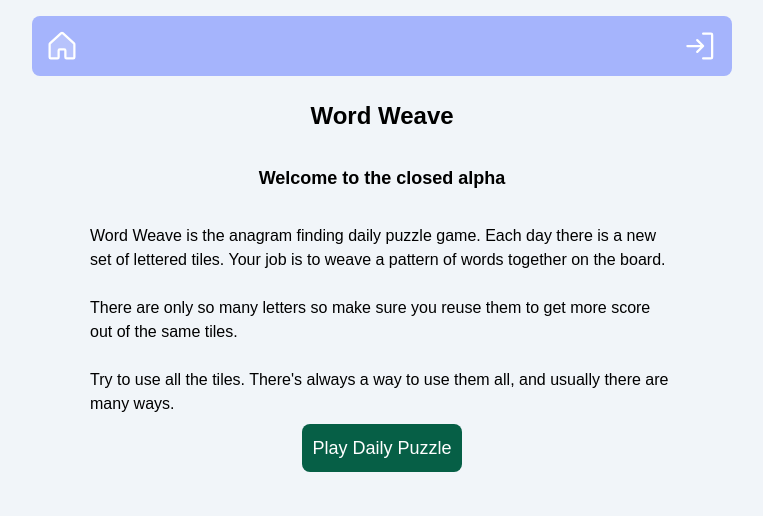
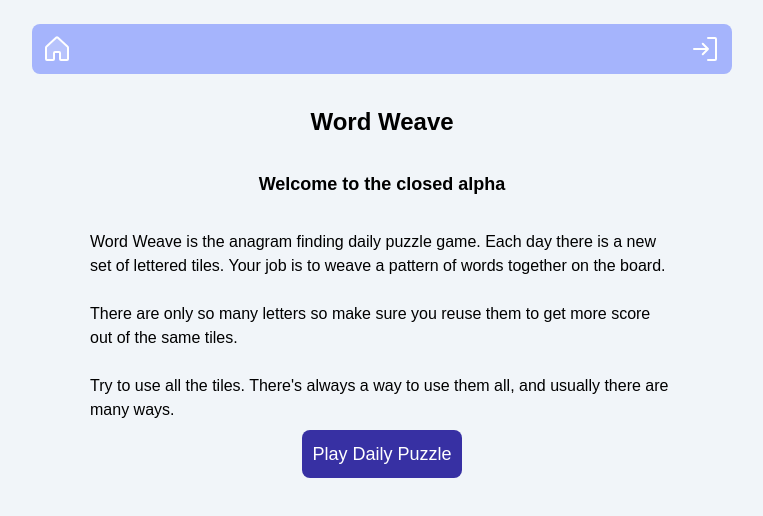
Before and after one commit to skylarbeaty/Word-Weave, a Next.js app: page / in a window 1280 px wide. Shown: the top 516 px of the page, without its empty margins (258-1021 px from the left). Built offline with nearby package versions, Linux system fonts and the light colour scheme; no server answers.

Commit message:
Styling nav and loading spinner
Made adjustments to the styling of the nav as it responds to screen sizes. Replaced the "Loading..." div on the daily game page with a loading spinner, that can be reused for any future times the page is waiting on an api call to load

```diff
--- a/app/daily/page.tsx
+++ b/app/daily/page.tsx
@@ -2,6 +2,7 @@
 
 import { useEffect, useState } from 'react'
 import Game from '@/components/Game'
+import LoadingSpinner from '@/components/LoadingSpinner'
 
 const boardSize = { width: 10, height: 10 }
 
@@ -32,7 +33,7 @@
         {letters.length > 0 ? (
           <Game letters={letters} boardSize={boardSize} />
         ) : (
-          <p className="justify-self-center">Loading puzzle...</p>
+          <LoadingSpinner/>
         )}
       </div>
     </div>
--- a/app/page.tsx
+++ b/app/page.tsx
@@ -9,7 +9,7 @@
           Word Weave
         </h1><br></br>
         <h1 className={`font-bold text-center mb-2
-                        text-sm xs-box:text-base sm-box:text-lg md-box:text-xl`}>
+                        text-base xs-box:text-base sm-box:text-lg md-box:text-xl`}>
           Welcome to the closed alpha
         </h1><br></br>
         <p>
@@ -24,11 +24,11 @@
 
         <div className="justify-self-center mt-2">
           <Link href={"/daily"}>
-            <button className={`bg-emerald-800 text-white justify-self-center
-            active:bg-emerald-600 hover:bg-emerald-700
+            <button className={`text-white justify-self-center
+            bg-indigo-800 active:bg-indigo-500 hover:bg-indigo-700
             rounded-md sm-box:rounded-lg
-            text-sm xs-box:text-base sm-box:text-lg md-box:text-xl
-            p-[4px]   xs-box:p-[8px]    sm-box:p-[10px]    md-box:p-[10px]
+            text-base xs-box:text-base sm-box:text-lg md-box:text-xl
+            p-[6px]   xs-box:p-[8px]    sm-box:p-[10px]    md-box:p-[10px]
             `}>
               Play Daily Puzzle
             </button>
--- /dev/null
+++ b/components/LoadingSpinner.jsx
@@ -0,0 +1,15 @@
+import React from 'react'
+
+const LoadingSpinner = () => {
+  return (
+    <div className='text-center items-center h-full'>
+        <svg aria-hidden="true" className="inline justify-center w-8 h-8 text-gray-200 animate-spin dark:text-gray-600 fill-indigo-300" viewBox="0 0 100 101" fill="none" xmlns="http://www.w3.org/2000/svg">
+            <path d="M100 50.5908C100 78.2051 77.6142 100.591 50 100.591C22.3858 100.591 0 78.2051 0 50.5908C0 22.9766 22.3858 0.59082 50 0.59082C77.6142 0.59082 100 22.9766 100 50.5908ZM9.08144 50.5908C9.08144 73.1895 27.4013 91.5094 50 91.5094C72.5987 91.5094 90.9186 73.1895 90.9186 50.5908C90.9186 27.9921 72.5987 9.67226 50 9.67226C27.4013 9.67226 9.08144 27.9921 9.08144 50.5908Z" fill="currentColor"/>
+            <path d="M93.9676 39.0409C96.393 38.4038 97.8624 35.9116 97.0079 33.5539C95.2932 28.8227 92.871 24.3692 89.8167 20.348C85.8452 15.1192 80.8826 10.7238 75.2124 7.41289C69.5422 4.10194 63.2754 1.94025 56.7698 1.05124C51.7666 0.367541 46.6976 0.446843 41.7345 1.27873C39.2613 1.69328 37.813 4.19778 38.4501 6.62326C39.0873 9.04874 41.5694 10.4717 44.0505 10.1071C47.8511 9.54855 51.7191 9.52689 55.5402 10.0491C60.8642 10.7766 65.9928 12.5457 70.6331 15.2552C75.2735 17.9648 79.3347 21.5619 82.5849 25.841C84.9175 28.9121 86.7997 32.2913 88.1811 35.8758C89.083 38.2158 91.5421 39.6781 93.9676 39.0409Z" fill="currentFill"/>
+        </svg>
+        <span className="sr-only">Loading...</span>
+    </div>
+  )
+}
+
+export default LoadingSpinner
--- a/components/Nav.tsx
+++ b/components/Nav.tsx
@@ -7,10 +7,11 @@
   const { data: session, status } = useSession();
 
   return (
+    <div className="p-2">
       <nav className={`flex justify-between items-center mt-4 bg-indigo-300 text-black w-full max-w-[700px] rounded-lg justify-self-center
-    p-[8px]   xs-box:p-[10px]    sm-box:p-[12px]    md-box:p-[16px]`}>
+      p-[7px]   xs-box:p-[8px]    sm-box:p-[9px]    md-box:p-[10px]`}>
         <Link href="/" className={`text-xl font-bold
-        size-6   xs-box:size-8    sm-box:size-9    md-box:size-10`}>
+          size-6   xs-box:size-7    sm-box:size-8    md-box:size-8`}>
           <img
               src="/home.svg"
               alt="return"
@@ -22,7 +23,7 @@
             <></>
           ) : session ? (
             <div className="flex items-center gap-2">
-            <Link href="/profile" className="size-6   xs-box:size-8    sm-box:size-9    md-box:size-10">
+              <Link href="/profile" className="size-6   xs-box:size-7    sm-box:size-8    md-box:size-8">
                   <img
                       src="/profile.svg"
                       alt="return"
@@ -30,7 +31,7 @@
               </Link>
               <button
                 onClick={() => signOut()}
-              className="size-6   xs-box:size-8    sm-box:size-9    md-box:size-10"
+                className="size-6   xs-box:size-7    sm-box:size-8    md-box:size-8"
               >
                   <img
                       src="/logout.svg"
@@ -42,7 +43,7 @@
             <div className="flex">
               <button
                   onClick={() => signIn()}
-                className="size-6   xs-box:size-8    sm-box:size-9    md-box:size-10"
+                  className="size-6   xs-box:size-7    sm-box:size-8    md-box:size-8"
               >
                   <img
                       src="/login.svg"
@@ -53,5 +54,6 @@
           )}
         </div>
       </nav>
-  );
+    </div>
+  )
 }
```
Also changed, not shown: 1 other file (tests, documents, lock files or other folders). Lines whose indentation alone changed are shown as unchanged.
